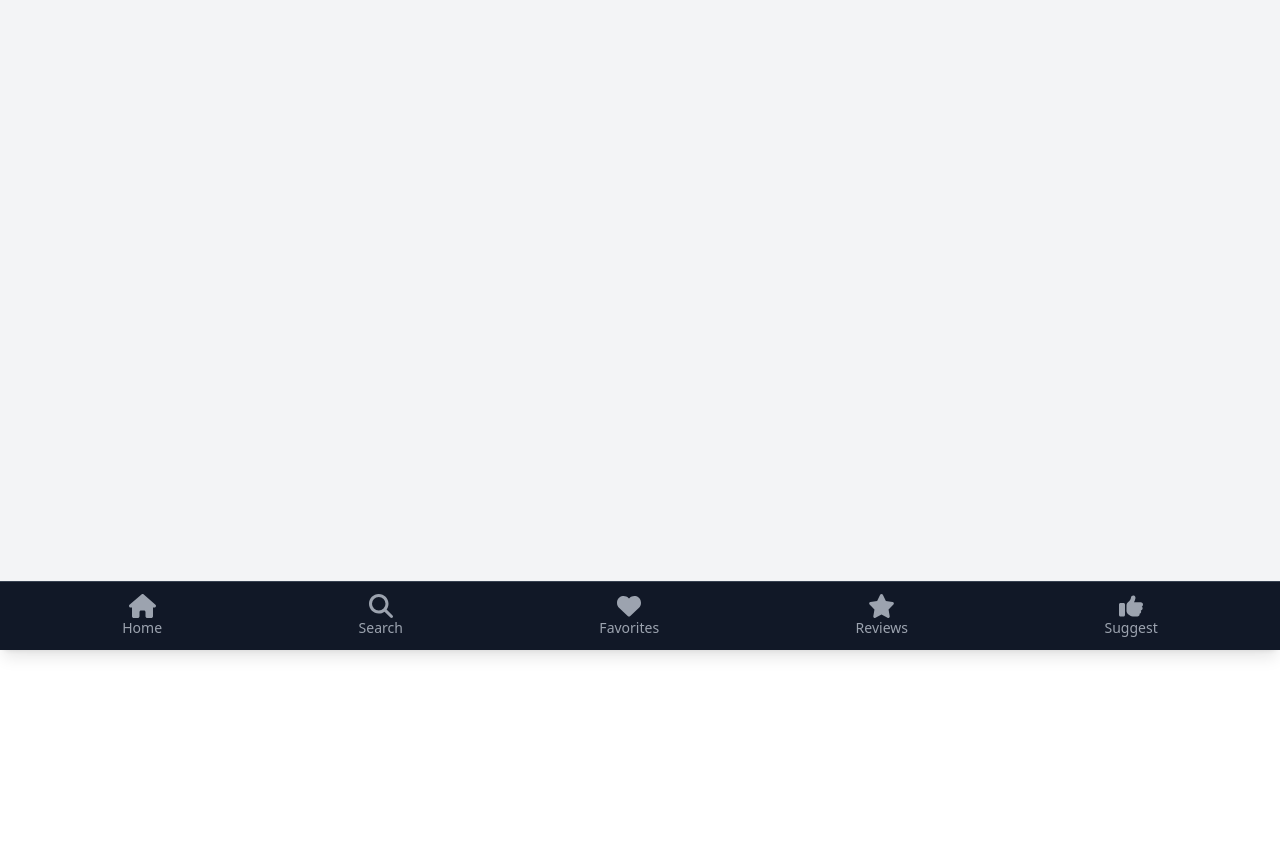
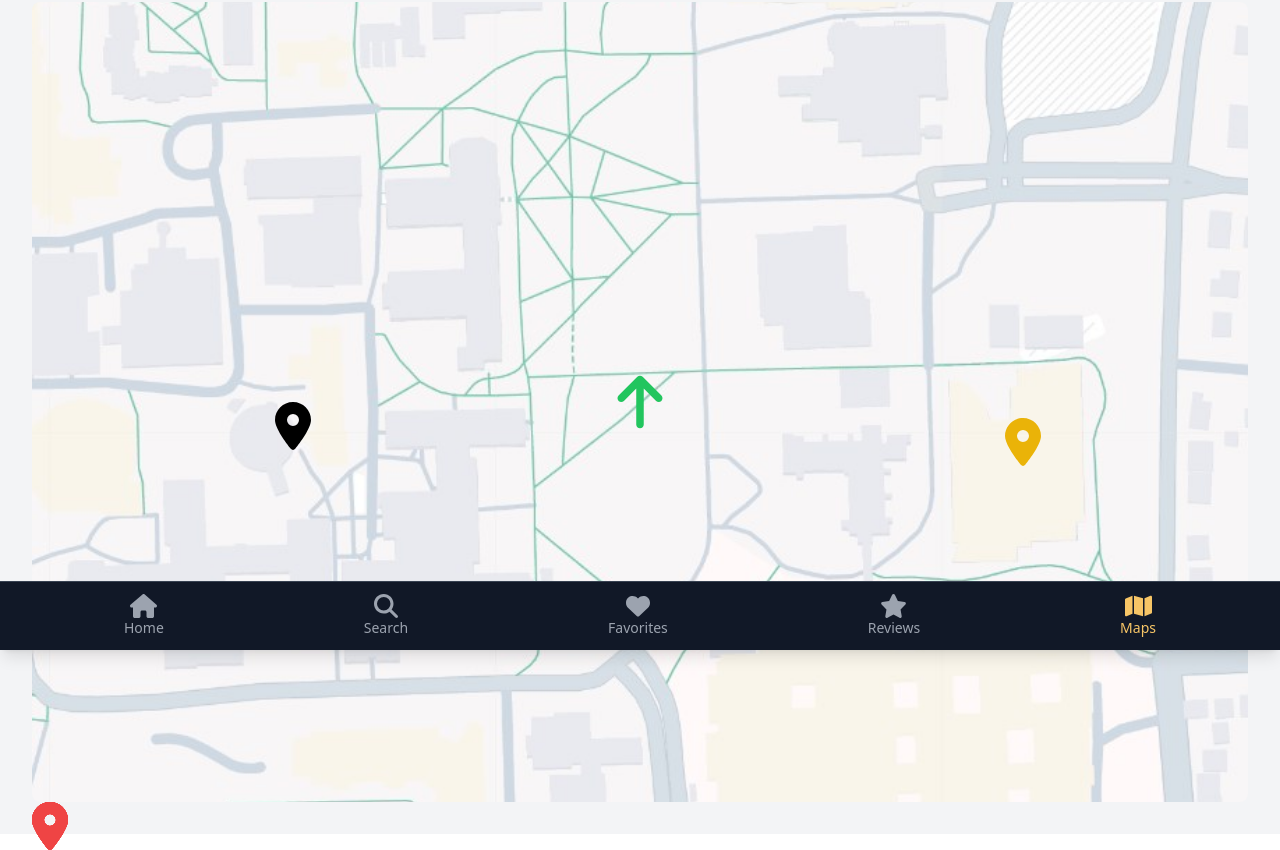
Before and after one commit to Housam2020/MACademics, a React (Create React App) app: page /maps in a window 1280 px wide. Shown: the part 150-1000 px from the top of the page. Before the commit the page ends 800 px from the top, so only its background shows below. Built offline with nearby package versions, Linux system fonts and the light colour scheme.

Commit message:
add Maps page and integrate StudyPlaceMarker component; update Navbar and Reviews for new functionality

```diff
--- a/src/App.js
+++ b/src/App.js
@@ -2,11 +2,11 @@ import React from "react";
 import { BrowserRouter as Router, Route, Routes } from "react-router-dom";
 import Home from "./pages/Home";
 import Favorites from "./pages/Favorites";
-import Recommendations from "./pages/Recommendations";
 import Search from "./pages/Search";
 import Reviews from "./pages/Reviews";
 import StudyPlaceDetails from "./pages/StudyPlaceDetails";
 import AccountSettings from "./pages/AccountSettings";
+import Maps from "./pages/Maps";
 import Navbar from "./components/Navbar";
 import TopNavBar from "./components/TopNavBar";
 
@@ -24,9 +24,9 @@ const App = () => {
             <Route path="/search" element={<Search />} />
             <Route path="/favorites" element={<Favorites />} />
             <Route path="/reviews" element={<Reviews />} />
-            <Route path="/recommendations" element={<Recommendations />} />
             <Route path="/study-place/:id" element={<StudyPlaceDetails />} />
             <Route path="/account-settings" element={<AccountSettings />} />
+            <Route path="/maps" element={<Maps />} />
           </Routes>
         </div>
 
--- a/src/components/Navbar.js
+++ b/src/components/Navbar.js
@@ -1,7 +1,7 @@
 import React from "react";
 import { NavLink } from "react-router-dom";
 import { FontAwesomeIcon } from "@fortawesome/react-fontawesome";
-import { faHome, faSearch, faHeart, faStar, faThumbsUp } from "@fortawesome/free-solid-svg-icons";
+import { faHome, faSearch, faHeart, faStar, faMap } from "@fortawesome/free-solid-svg-icons";
 
 const Navbar = () => {
   const baseClass =
@@ -52,13 +52,13 @@ const Navbar = () => {
       </NavLink>
 
       <NavLink
-        to="/recommendations"
+        to="/maps"
         className={({ isActive }) =>
           `${baseClass} ${isActive ? activeClass : inactiveClass}`
         }
       >
-        <FontAwesomeIcon icon={faThumbsUp} className="text-2xl" />
-        <span>Suggest</span>
+        <FontAwesomeIcon icon={faMap} className="text-2xl" />
+        <span>Maps</span>
       </NavLink>
     </nav>
   );
--- /dev/null
+++ b/src/components/StudyPlaceMarker.js
@@ -0,0 +1,39 @@
+import React, { useState } from "react";
+import { FontAwesomeIcon } from "@fortawesome/react-fontawesome";
+import { faMapMarkerAlt } from "@fortawesome/free-solid-svg-icons";
+import Modal from "./Modal";
+import StudyPlaceDetails from "../pages/StudyPlaceDetails";
+
+const StudyPlaceMarker = ({ place, top, left, color }) => {
+  const [isModalOpen, setIsModalOpen] = useState(false);
+
+  const handleMarkerClick = () => {
+    setIsModalOpen(true);
+  };
+
+  const handleCloseModal = () => {
+    setIsModalOpen(false);
+  };
+
+  return (
+    <>
+      <div
+        className="absolute"
+        style={{ top, left }}
+        onClick={handleMarkerClick}
+      >
+        <FontAwesomeIcon
+          icon={faMapMarkerAlt}
+          className={`text-${color}-500 text-5xl cursor-pointer`}
+          title={place.name}
+        />
+      </div>
+
+      <Modal isOpen={isModalOpen} onClose={handleCloseModal}>
+        <StudyPlaceDetails place={place} />
+      </Modal>
+    </>
+  );
+};
+
+export default StudyPlaceMarker;
--- /dev/null
+++ b/src/pages/Maps.js
@@ -0,0 +1,67 @@
+import React, { useState } from "react";
+import studySpots from "../data/studySpots";
+import PageTitle from "../components/PageTitle";
+import StudyPlaceCard from "../components/StudyPlaceCard";
+import { FontAwesomeIcon } from "@fortawesome/react-fontawesome";
+import { faMapMarkerAlt, faArrowUp } from "@fortawesome/free-solid-svg-icons";
+import StudyPlaceMarker from "../components/StudyPlaceMarker";
+
+const Maps = () => {
+  const [selectedPlace, setSelectedPlace] = useState(null);
+
+  return (
+    <div className="p-4">
+      <PageTitle>Study Places Nearby</PageTitle>
+      <div className="relative mt-6 h-screen">
+        <img
+          src="/explore-map.jpg"
+          alt="Map showing study places"
+          className="w-full h-full object-cover rounded-lg"
+        />
+        {studySpots.map((spot, index) => (
+          <div
+            key={index}
+            className="absolute"
+            style={{ top: `${spot.mapTop}%`, left: `${spot.mapLeft}%` }}
+            onClick={() => setSelectedPlace(spot)}
+          >
+            <FontAwesomeIcon
+              icon={faMapMarkerAlt}
+              className="text-red-500 text-5xl cursor-pointer"
+              title={spot.name}
+            />
+          </div>
+        ))}
+        <StudyPlaceMarker
+          place={studySpots.find(spot => spot.id === 2)}
+          top="50%"
+          left="20%"
+          color="blue"
+        />
+        <StudyPlaceMarker
+          place={studySpots.find(spot => spot.id === 8)}
+          top="52%"
+          left="80%"
+          color="yellow"
+        />
+        <div
+          className="absolute transform -translate-x-1/2 -translate-y-1/2"
+          style={{ top: '50%', left: '50%' }}
+        >
+          <FontAwesomeIcon
+            icon={faArrowUp}
+            className="text-green-500 text-6xl cursor-pointer"
+            title="Your Location"
+          />
+        </div>
+      </div>
+      {selectedPlace && (
+        <div className="mt-6">
+          <StudyPlaceCard place={selectedPlace} />
+        </div>
+      )}
+    </div>
+  );
+};
+
+export default Maps;
--- a/src/pages/Reviews.js
+++ b/src/pages/Reviews.js
@@ -1,6 +1,7 @@
 import React, { useState } from "react";
 import studySpots from "../data/studySpots";
 import PageTitle from "../components/PageTitle";
+import StudyPlaceCard from "../components/StudyPlaceCard";
 
 const Reviews = () => {
   const [reviews, setReviews] = useState([
@@ -56,6 +57,8 @@ const Reviews = () => {
     });
     setIsModalOpen(false);
   };
+
+  const recommendations = studySpots.filter(place => place.noiseLevel === "Moderate");
 
   return (
     <div className="p-4">
@@ -161,6 +164,16 @@ const Reviews = () => {
           </div>
         </div>
       )}
+
+      {/* Recommendations Section */}
+      <div className="mt-12 pt-8 border-t border-gray-300">
+        <PageTitle>Recommended for You</PageTitle>
+        <div className="grid grid-cols-1 sm:grid-cols-2 lg:grid-cols-3 gap-6 mt-6">
+          {recommendations.map((place, index) => (
+            <StudyPlaceCard key={index} place={place} />
+          ))}
+        </div>
+      </div>
     </div>
   );
 };
```
Also changed, not shown: public/explore-map.jpg (added).
